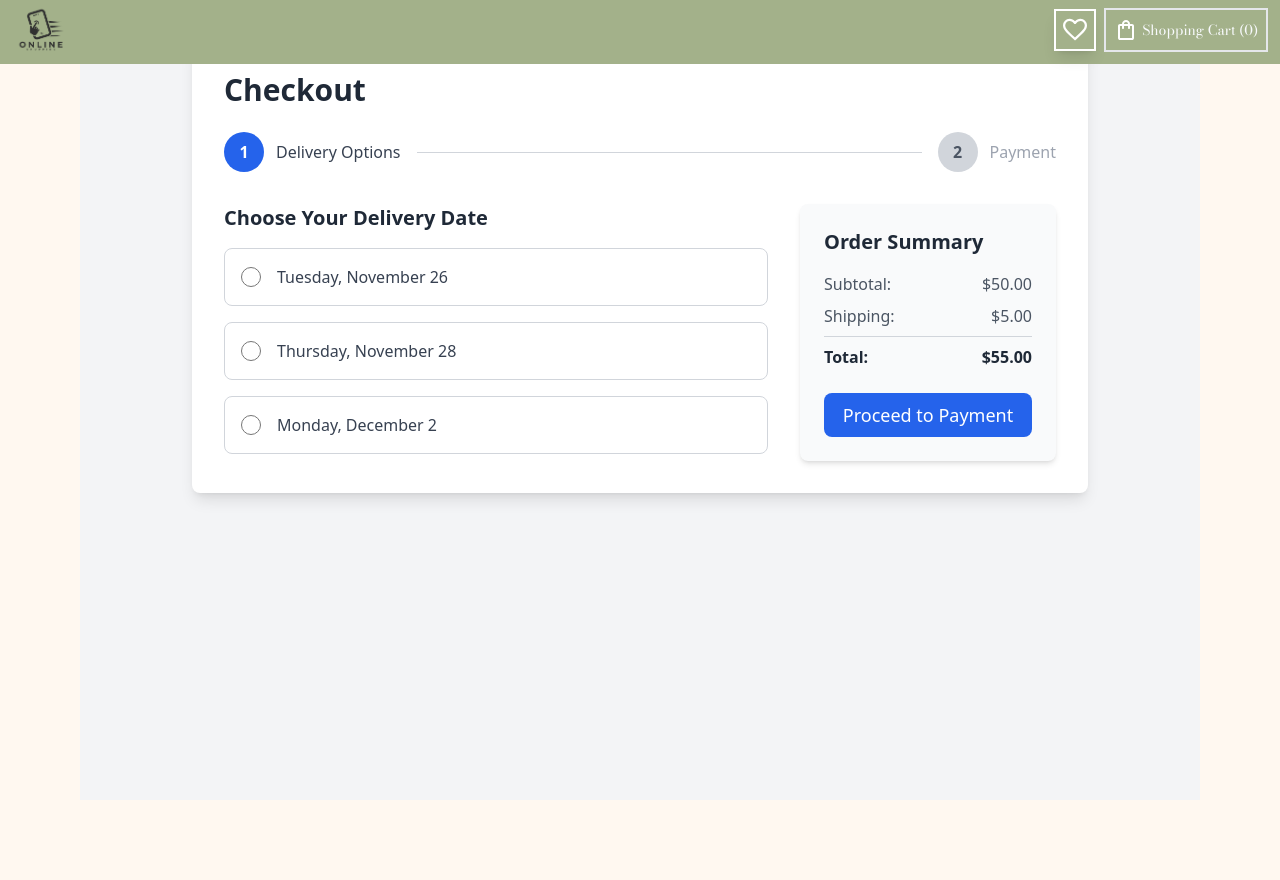
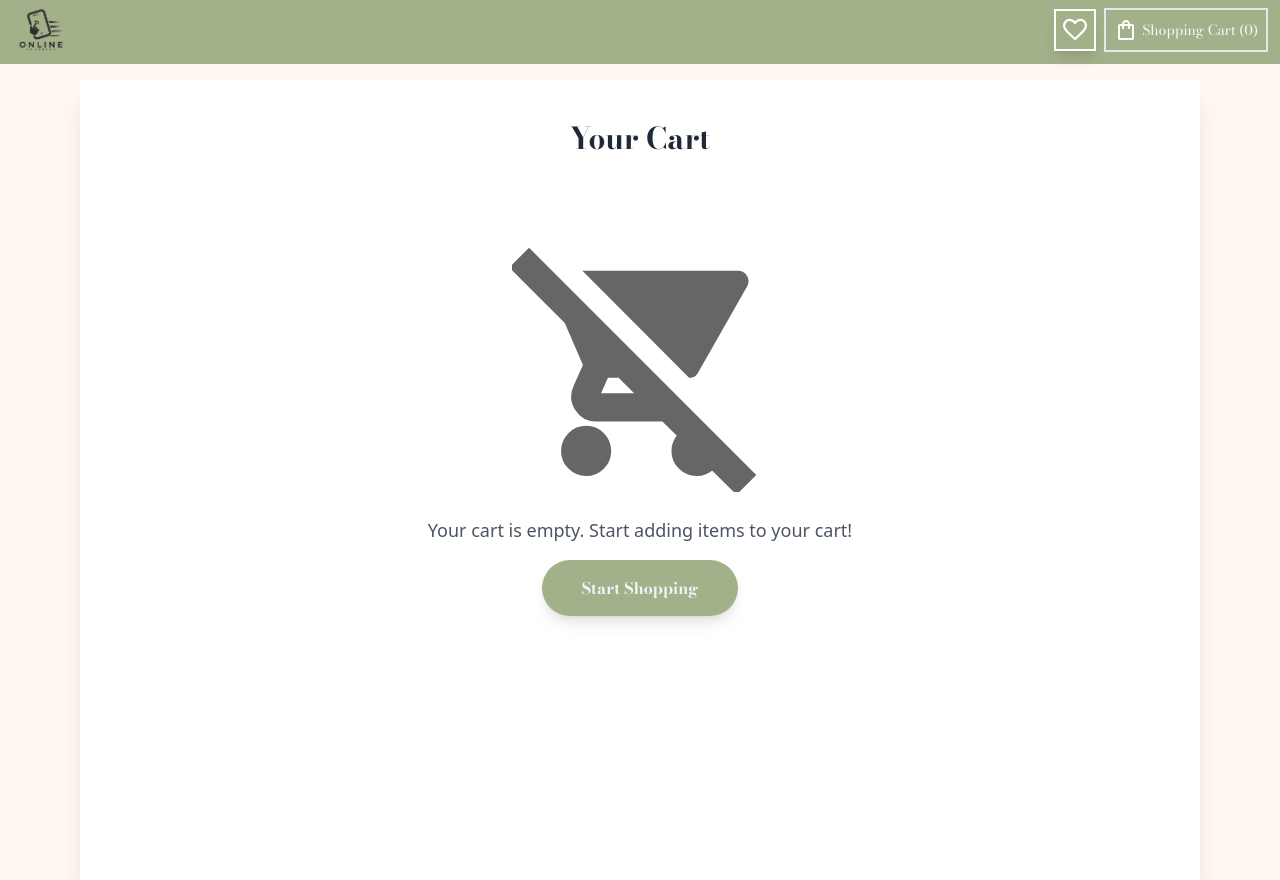
Before and after one commit to mihalisoik/fashion-e-shop-react-tailwind, a React (Vite) app: page /checkout in a window 1280 px wide. Before the commit the page ends 800 px from the top, so only its background shows below. Built offline with nearby package versions, Linux system fonts and the light colour scheme.

Commit message:
remade the base of checkout page

```diff
--- /dev/null
+++ b/src/components/CartItem.jsx
@@ -0,0 +1,56 @@
+import { formatCurrency } from "../utils/money";
+
+function CartItem({ item, index, onDecreaseQuantity, onIncreaseQuantity }) {
+  return (
+    <div className="flex flex-col md:flex-row items-center md:items-start gap-6 p-6 bg-white border-b border-gray-300">
+      {/* Product Image */}
+      <div className="flex-shrink-0">
+        <img
+          src={item.image}
+          alt={`${item.name} Image`}
+          className="w-full max-w-[150px] md:max-w-[200px] rounded-md object-cover"
+        />
+      </div>
+
+      {/* Product Details */}
+      <div className="flex flex-col w-full">
+        <h3 className="text-lg font-semibold text-gray-800 mb-2">
+          {item.name}
+        </h3>
+
+        <div className="text-sm text-gray-600 mb-4">Size: {item.size}</div>
+
+        {/* Quantity Section */}
+        <div className="flex items-center justify-between text-sm text-gray-600 mb-4">
+          <span className="font-medium">Quantity:</span>
+          <div className="flex items-center gap-2">
+            <button
+              className="p-1 w-8 h-8 bg-gray-200 rounded-full hover:bg-gray-300 active:bg-gray-400 transition"
+              onClick={() => onDecreaseQuantity(index)}
+              aria-label="Decrease quantity"
+            >
+              –
+            </button>
+            <span className="w-10 text-center font-medium text-gray-800">
+              {item.quantity}
+            </span>
+            <button
+              className="p-1 w-8 h-8 bg-gray-200 rounded-full hover:bg-gray-300 active:bg-gray-400 transition"
+              onClick={() => onIncreaseQuantity(index)}
+              aria-label="Increase quantity"
+            >
+              +
+            </button>
+          </div>
+        </div>
+
+        {/* Total Cost */}
+        <div className="text-base font-medium text-gray-900">
+          Total: {formatCurrency(item.quantity * item.priceCents)}
+        </div>
+      </div>
+    </div>
+  );
+}
+
+export default CartItem;
--- a/src/constants/cart.js
+++ b/src/constants/cart.js
@@ -23,7 +23,7 @@ function subtractingToTotalQuantity() {
 
 export function addToCart(id, size) {
   const matchingItem = clothes.find((item) => item.id === id);
-  const priceCents = matchingItem.priceCents;
+  const { priceCents, image, name } = matchingItem;
 
   const existingItem = cart.find(
     (item) => item.id === id && item.size === size
@@ -36,6 +36,8 @@ export function addToCart(id, size) {
       size: size,
       quantity: 1,
       priceCents: priceCents,
+      image: image,
+      name: name,
     });
   }
   addingToTotalQuantity();
--- a/src/pages/CheckoutPage.jsx
+++ b/src/pages/CheckoutPage.jsx
@@ -1,5 +1,5 @@
-import CheckoutList from "../sections/CheckoutList";
 import Navbar from "../sections/Navbar";
+import OrderSummary from "../sections/OrderSummary";
 
 function CheckoutPage({
   renderAddedTooltip,
@@ -15,7 +15,7 @@ function CheckoutPage({
         renderTotalQuantity={renderTotalQuantity}
       />
       <div className="px-20">
-        <CheckoutList />
+        <OrderSummary />
       </div>
     </div>
   );
--- a/src/sections/CheckoutList.jsx
+++ b/src/sections/CheckoutList.jsx
@@ -26,7 +26,7 @@ function CheckoutList() {
   };
 
   return (
-    <div className="max-container w-full min-h-screen bg-gray-100 flex flex-col items-center py-10 px-4">
+    <div className="max-container w-full min-h-screen bg-white flex flex-col items-center py-10 px-4">
       <div className="w-full max-w-4xl bg-white shadow-lg rounded-lg p-8">
         {/* Header */}
         <h1 className="text-3xl font-bold text-gray-800 mb-6">Checkout</h1>
--- /dev/null
+++ b/src/sections/OrderSummary.jsx
@@ -0,0 +1,58 @@
+import { Link } from "react-router-dom";
+import CartItem from "../components/CartItem";
+import { cart } from "../constants/cart";
+
+function OrderSummary() {
+  // Handlers for updating quantity
+  const decreaseQuantity = (index) => {
+    console.log(`Decrease quantity for item at index ${index}`);
+    // Implement functionality to decrease item quantity
+  };
+
+  const increaseQuantity = (index) => {
+    console.log(`Increase quantity for item at index ${index}`);
+    // Implement functionality to increase item quantity
+  };
+
+  return (
+    <div className="container mx-auto w-full min-h-screen bg-white py-10 px-4 shadow-xl mt-20">
+      <h2 className="text-center text-3xl font-bold text-gray-800 mb-6 font-primary">
+        Your Cart
+      </h2>
+
+      {/* Conditional Rendering: Empty Cart */}
+      {cart.length === 0 ? (
+        <div className="flex flex-col items-center justify-center mt-20">
+          <img
+            src="src/assets/icons/empty-cart.svg" // Placeholder for empty cart illustration
+            alt="Empty Cart"
+            className="w-64 mb-6"
+          />
+          <p className="text-lg text-gray-600 text-center mb-4">
+            Your cart is empty. Start adding items to your cart!
+          </p>
+          <Link to="/products">
+            <button className="main-button main-button-hover">
+              Start Shopping
+            </button>
+          </Link>
+        </div>
+      ) : (
+        // Render cart items
+        <div className="font-secondary">
+          {cart.map((item, index) => (
+            <CartItem
+              key={index}
+              item={item}
+              index={index}
+              onDecreaseQuantity={decreaseQuantity}
+              onIncreaseQuantity={increaseQuantity}
+            />
+          ))}
+        </div>
+      )}
+    </div>
+  );
+}
+
+export default OrderSummary;
```
Also changed, not shown: nathumamai.txt, src/assets/icons/empty-cart.svg (added).
